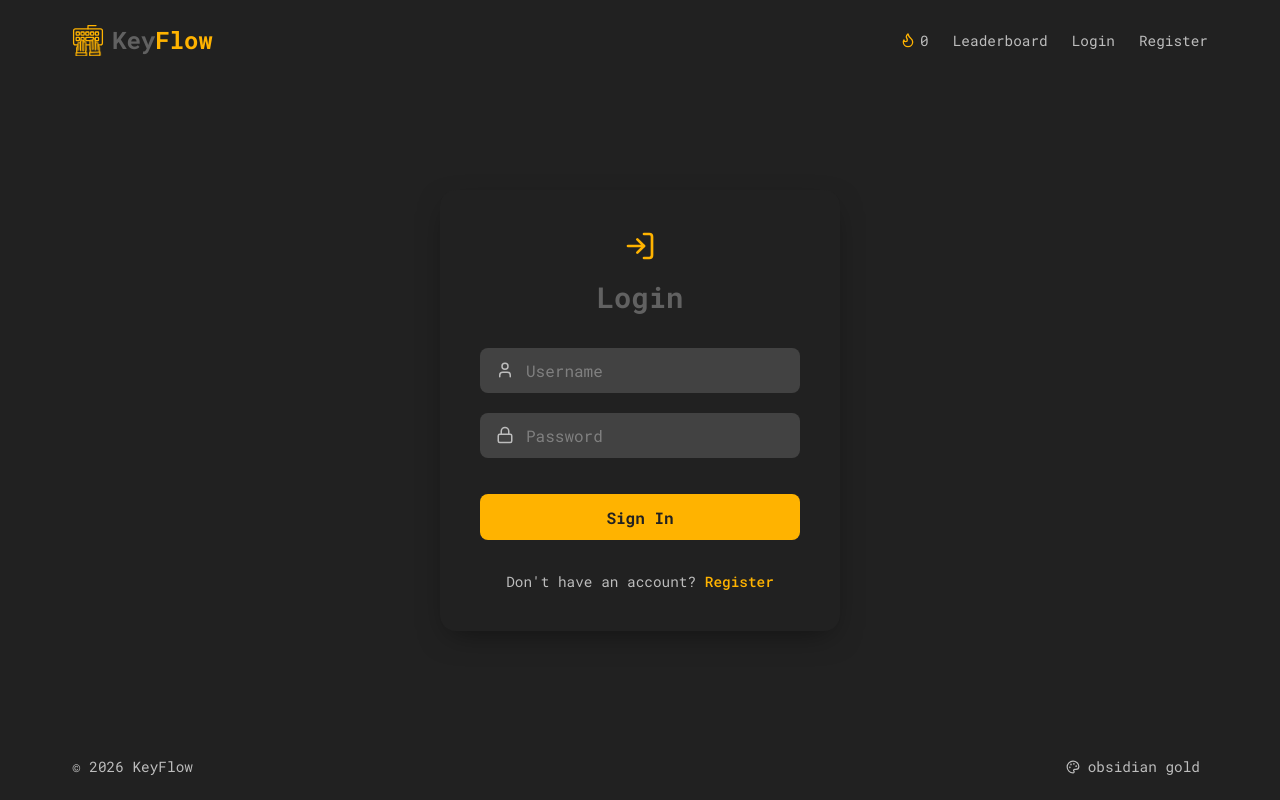
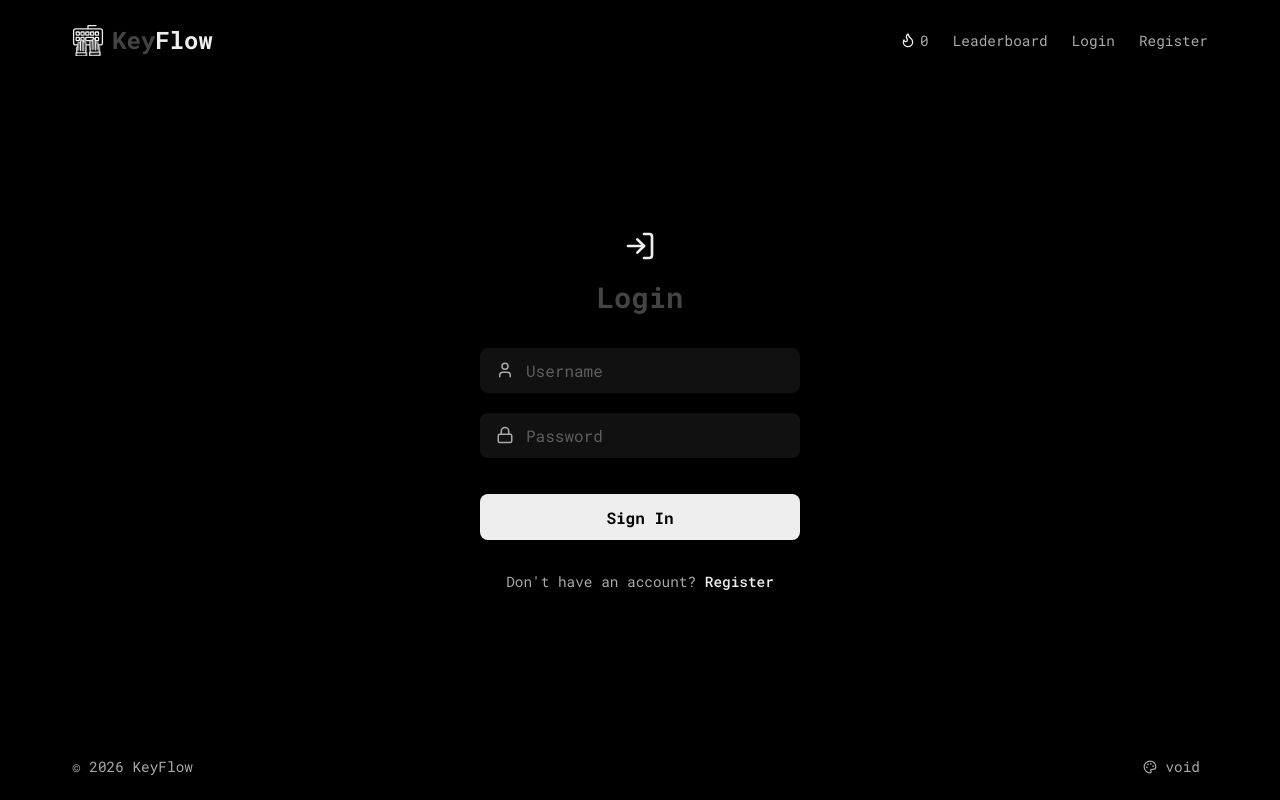
Before and after one commit to manishjha17/keyFlow, a React (Vite) app in the folder frontend/: page /login in a window 1280 px wide. Built offline with nearby package versions, Linux system fonts and the light colour scheme.

Commit message:
Changed default theme to void

```diff
--- a/frontend/src/App.jsx
+++ b/frontend/src/App.jsx
@@ -15,7 +15,7 @@ export const ThemeContext = createContext();
 function App() {
   const validThemes = ['obsidian-gold', 'solar-eclipse', 'abyssal-blue', 'arctic-breeze', 'void', 'vampire-night', 'neon-jungle', 'cyber-hacker', 'retro-wave', 'twilight-blush', 'graphite', 'vintage-dos', 'paper-white'];
   const storedTheme = localStorage.getItem('theme');
-  const [theme, setTheme] = useState(validThemes.includes(storedTheme) ? storedTheme : 'obsidian-gold');
+  const [theme, setTheme] = useState(validThemes.includes(storedTheme) ? storedTheme : 'void');
 
   useEffect(() => {
     document.body.setAttribute('data-theme', theme);
```
